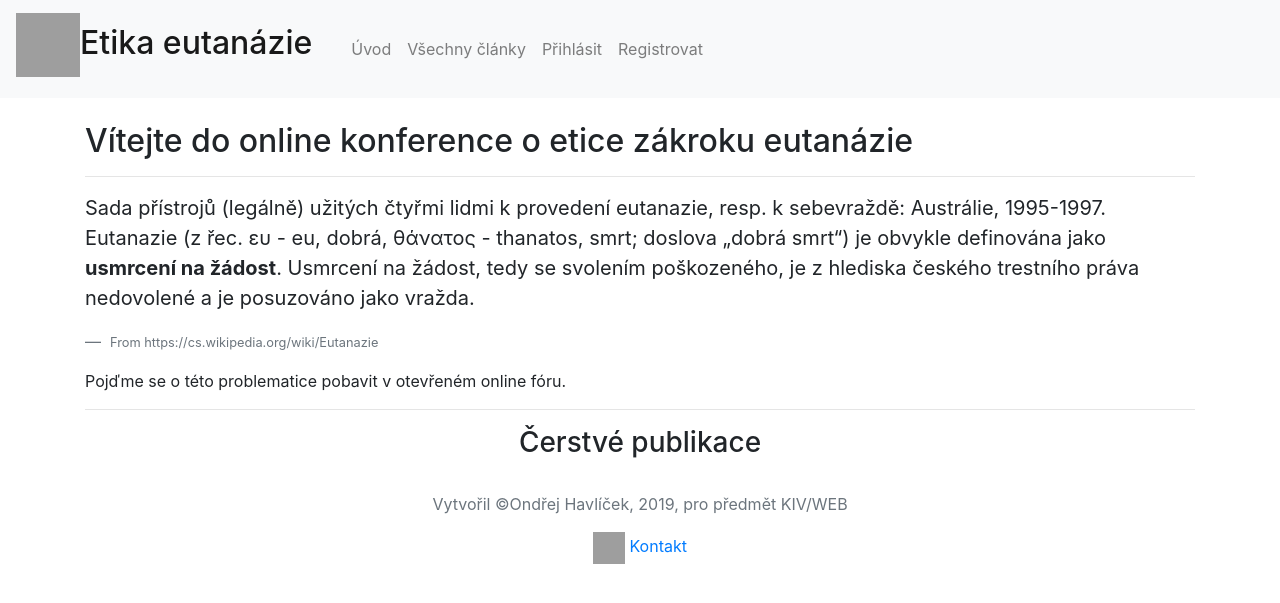
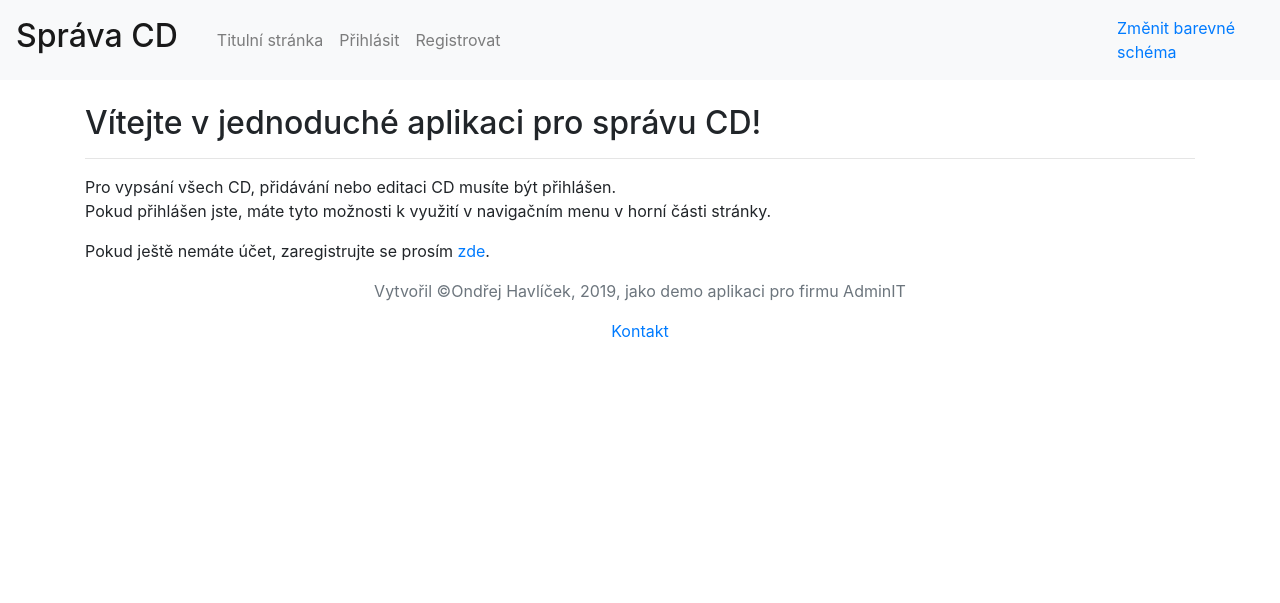
Before and after one commit to andreweuw/CD-manager, a PHP site: page /home in a window 1280 px wide. Shown: the top 603 px of the page. Run offline with PHP 8.4, Linux system fonts and the light colour scheme; data that the repository does not hold is empty; some libraries are stand-ins or nearby versions; grey boxes are pictures that could not be loaded.

Commit message:
Dynamic css
Css can now be changed through title page.

```diff
--- a/controllers/Controller.php
+++ b/controllers/Controller.php
@@ -30,6 +30,15 @@
         header("Location: /$url");
         header("Connection: close");
         exit;
+    }
+
+    public function changeColor($color) {
+        if ($color == 'red') {
+            $_SESSION['color'] = 'blue';
+        }
+        else if ($color == 'blue') {
+            $_SESSION['color'] = 'red';
+        }
     }
 
     /**
--- a/controllers/HomeController.php
+++ b/controllers/HomeController.php
@@ -7,10 +7,14 @@
 
     public function process($params) {
         $this->header = array(
-            'title' => 'Domovská stránka',
+            'title' => 'Titulní strana',
             'keywords' => 'jazyk, homepage, home, konference',
             'description' => 'Domovská stránka webu.'
         );
+        if (isset($params[0]) && $params[0] == 'changeColor') {
+            $this->changeColor($params[1]);
+            $this->addMessage("Barevné schéma bylo změněno.");
+        }
 
         $this->view = 'home';
     }
--- a/controllers/LoginController.php
+++ b/controllers/LoginController.php
@@ -19,7 +19,8 @@
             try
             {
                 $userManager->login($_POST['username'], $_POST['password']);
-                $this->redirect('administration');
+                $this->addMessage('Byl jste úspěšně přihlášen');
+                $this->redirect('home');
             }
             catch (UserError $error)
             {
--- a/controllers/RegistrationController.php
+++ b/controllers/RegistrationController.php
@@ -13,16 +13,15 @@
         if ($_POST) {
             try {
                 $userManager = new UserManager();
-                $userManager->register($_POST['username'], $_POST['password'], $_POST['password_again']);
+                $userManager->register($_POST['username'], $_POST['email'],$_POST['password'], $_POST['password_again']);
                 $userManager->login($_POST['username'], $_POST['password']);
                 $this->addMessage('Registrace proběhla úspěšně!');
-                $this->redirect('administration');
+                $this->redirect('home');
             }
             catch (UserError $error) {
                 $this->addMessage($error->getMessage());
             }
         }
-
         $this->view = 'registration';
     }
 }
--- a/controllers/RouterController.php
+++ b/controllers/RouterController.php
@@ -15,7 +15,6 @@
         }
 
         $controllerClass = $this->dashToCamel(array_shift($parsedURL)) . 'Controller';
-
         if (file_exists('controllers/' . $controllerClass . '.php')) {
             $this->controller = new $controllerClass;
         }
@@ -37,7 +36,6 @@
         $userManager = new UserManager();
         $user = $userManager->getUser();
         $this->data['curUsername'] = $user['username'];
-        $this->data['curStatus'] = $user['status'];
         $this->view = 'layout';
     }
 
--- /dev/null
+++ b/css/blue.css
@@ -0,0 +1,3 @@
+body {
+    background: #bcc5fe;
+}
--- /dev/null
+++ b/css/red.css
@@ -0,0 +1,3 @@
+body {
+    background: #f8c7bf;
+}
--- a/index.php
+++ b/index.php
@@ -1,7 +1,7 @@
 <?php
 mb_internal_encoding("UTF-8");
 session_start();// PHP starts sending cookies with the id of the user relation
-
+$_SESSION['color'] = 'red';
 function autoLoad($class)
 {
     if (preg_match('/Controller$/', $class)) {
--- a/models/UserManager.php
+++ b/models/UserManager.php
@@ -17,7 +17,7 @@
     /**
      * Pokud spolu hesla souhlasí, přidá nového uživatele do tabulky
      */
-    public function register($name, $pass, $passAgain) {
+    public function register($name, $email, $pass, $passAgain) {
         if ($pass != $passAgain) {
             throw new UserError('Zadaná hesla spolu nesouhlasí.');
         }
@@ -53,7 +53,7 @@
      */
     public function login($name, $pass) {
         $user = DBWrapper::getRow('
-                SELECT user_id, username, password, status, blocked
+                SELECT *
                 FROM users
                 WHERE username = ?
                 ', array($name)
@@ -104,6 +104,12 @@
         ');
     }
 
+    public function getAllNames() {
+        return DBWrapper::query('
+            SELECT username
+            FROM users');
+    }
+
     /**
      * Vrátí všechny uživatele, kteří mají ve statusu napsáno, že jsou recenzent
      */
--- a/views/home.phtml
+++ b/views/home.phtml
@@ -1,27 +1,8 @@
-<h2>Vítejte do online konference o etice zákroku eutanázie</h2>
+<h2>Vítejte v jednoduché aplikaci pro správu CD!</h2>
 <hr>
-<blockquote class="blockquote">
-    <p>
-        Sada přístrojů (legálně) užitých čtyřmi lidmi k provedení eutanazie,
-        resp. k sebevraždě: Austrálie, 1995-1997.
-        Eutanazie (z řec. ευ - eu, dobrá, θάνατος - thanatos, smrt; doslova „dobrá smrt“)
-        je obvykle definována jako <strong>usmrcení na žádost</strong>. Usmrcení na žádost, tedy se svolením
-        poškozeného, je z hlediska českého trestního práva nedovolené a je posuzováno
-        jako vražda.
-    </p>
-    <div class="blockquote-footer">
-        <small>
-            From https://cs.wikipedia.org/wiki/Eutanazie
-        </small>
-    </div>
-</blockquote>
+<p>
+    Pro vypsání všech CD, přidávání nebo editaci CD musíte být přihlášen.</br>Pokud přihlášen jste, máte tyto možnosti k využití v navigačním menu v horní části stránky.
 </p>
-<p>Pojďme se o této problematice pobavit v otevřeném online fóru.</p>
-<hr>
-<div class="container text-center">
-<h3 align="center">
-    Čerstvé publikace
-</h3>
-<br>
-
-</div>
+<p>
+    Pokud ještě nemáte účet, zaregistrujte se prosím <a href="registration">zde</a>.
+</p>
--- a/views/layout.phtml
+++ b/views/layout.phtml
@@ -15,15 +15,14 @@
         <link rel="stylesheet" href="https://stackpath.bootstrapcdn.com/bootstrap/4.2.1/css/bootstrap.min.css" integrity="sha384-GJzZqFGwb1QTTN6wy59ffF1BuGJpLSa9DkKMp0DgiMDm4iYMj70gZWKYbI706tWS" crossorigin="anonymous">
         <script src="https://stackpath.bootstrapcdn.com/bootstrap/4.2.1/js/bootstrap.min.js" integrity="sha384-B0UglyR+jN6CkvvICOB2joaf5I4l3gm9GU6Hc1og6Ls7i6U/mkkaduKaBhlAXv9k" crossorigin="anonymous"></script>
 
-
-
+        <link rel="stylesheet" href="css/<?= $_SESSION['color'] ?>">
     </head>
 
         <body class="cowbell">
             <nav class="navbar navbar-expand-lg navbar-light bg-light navbar-fill">
                 <a class="navbar-brand" href="home">
                     <h2>
-                        <img src="../img/chat.png" alt="Chat image" width="64" height="64">Etika eutanázie
+                        Správa CD
                     </h2>
                 </a>
 
@@ -34,10 +33,10 @@
                 <div class="container">
                     <div class="collapse navbar-collapse" id="navbarNavAltMarkup">
                         <div class="navbar-nav">
-                            <a class="nav-item nav-link" href="home">Úvod</a>
-                            <a class="nav-item nav-link" href="article">Všechny články</a>
+                            <a class="nav-item nav-link" href="home">Titulní stránka</a>
                             <?php if (($userManager = new UserManager())->getUser()) : ?>
-                                <a class="nav-item nav-link" href="administration">Menu</a>
+                                <a class="nav-item nav-link" href="cds/printAll">Výpis CD</a>
+                                <a class="nav-item nav-link" href="cds/editor">Přidání / Editace CD</a>
                                 <a class="nav-item nav-link" href="administration/logout">Odhlásit</a>
                             <?php else: ?>
                                 <a class="nav-item nav-link" href="login">Přihlásit</a>
@@ -52,8 +51,10 @@
                         <strong>
                             <?= $this->data['curUsername'] ?>
                         </strong>
-                        (<?= $this->data['curStatus'] ?>)
                     </span>
+                <?php endif; ?>
+                <?php if ($this->controller->view == 'home') : ?>
+                <a class="nav-item nav-link" href="home/changeColor/<?= $_SESSION['color'] ?>">Změnit barevné schéma</a>
                 <?php endif; ?>
                 </div>
             </nav>
@@ -72,11 +73,11 @@
                 </div>
         <footer class="footer" align="center">
                 <p class="text-muted">
-                    Vytvořil &copy;Ondřej Havlíček, 2019, pro předmět KIV/WEB
+                    Vytvořil &copy;Ondřej Havlíček, 2019, jako demo aplikaci pro firmu AdminIT
                 </p>
                 <p class="text-muted">
                     <a href="contact">
-                        <img src="../img/mail.png" alt="Mail image" width="32" height="32"> Kontakt
+                        Kontakt
                     </a>
                 </p>
             </div>
```
Also changed, not shown: controllers/AdministrationController.php (added, +45 -0 lines), controllers/ErrorController.php (added, +16 -0 lines), views/login.phtml (+21 -1 lines), views/registration.phtml (+14 -2 lines).
